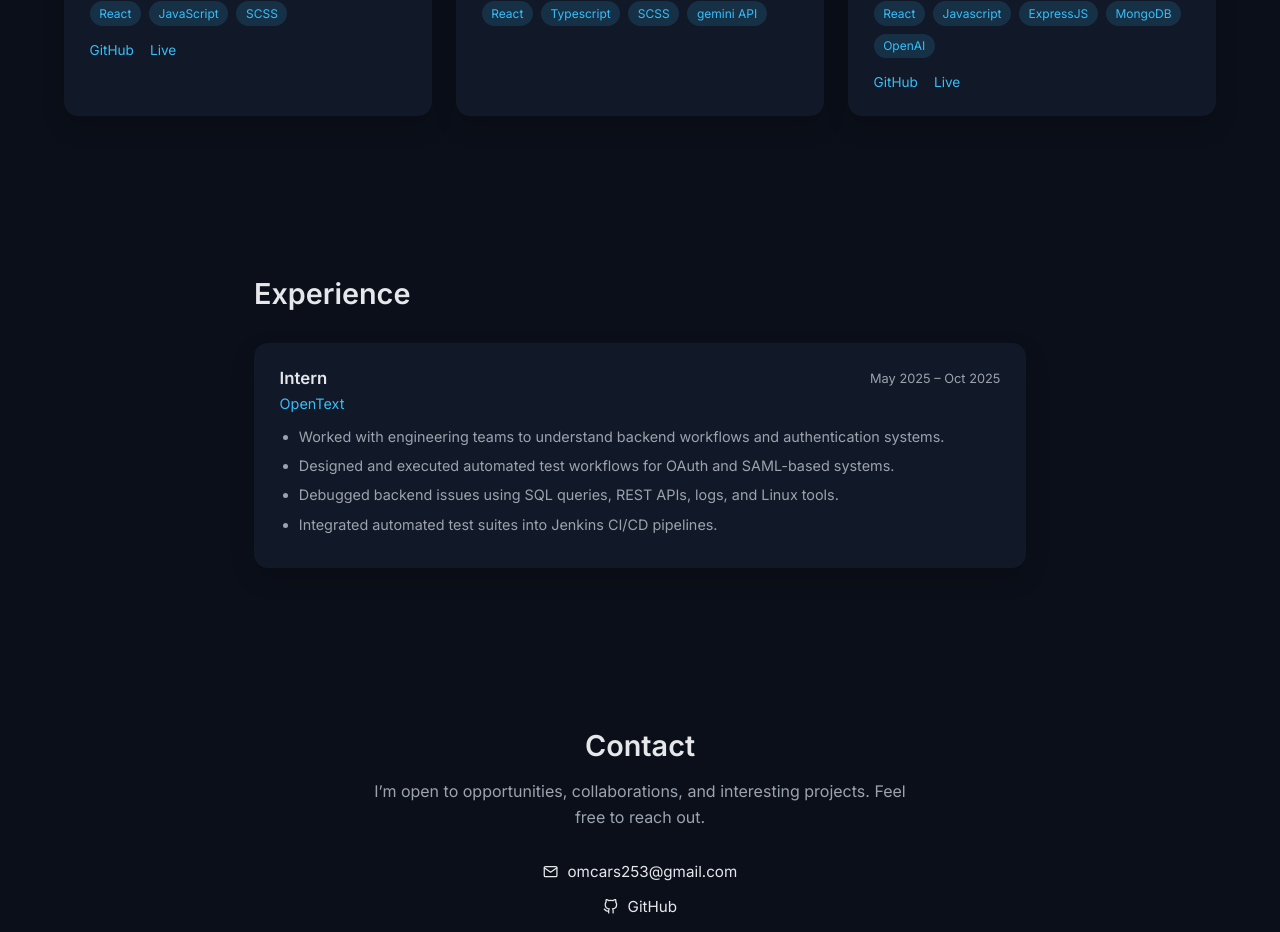
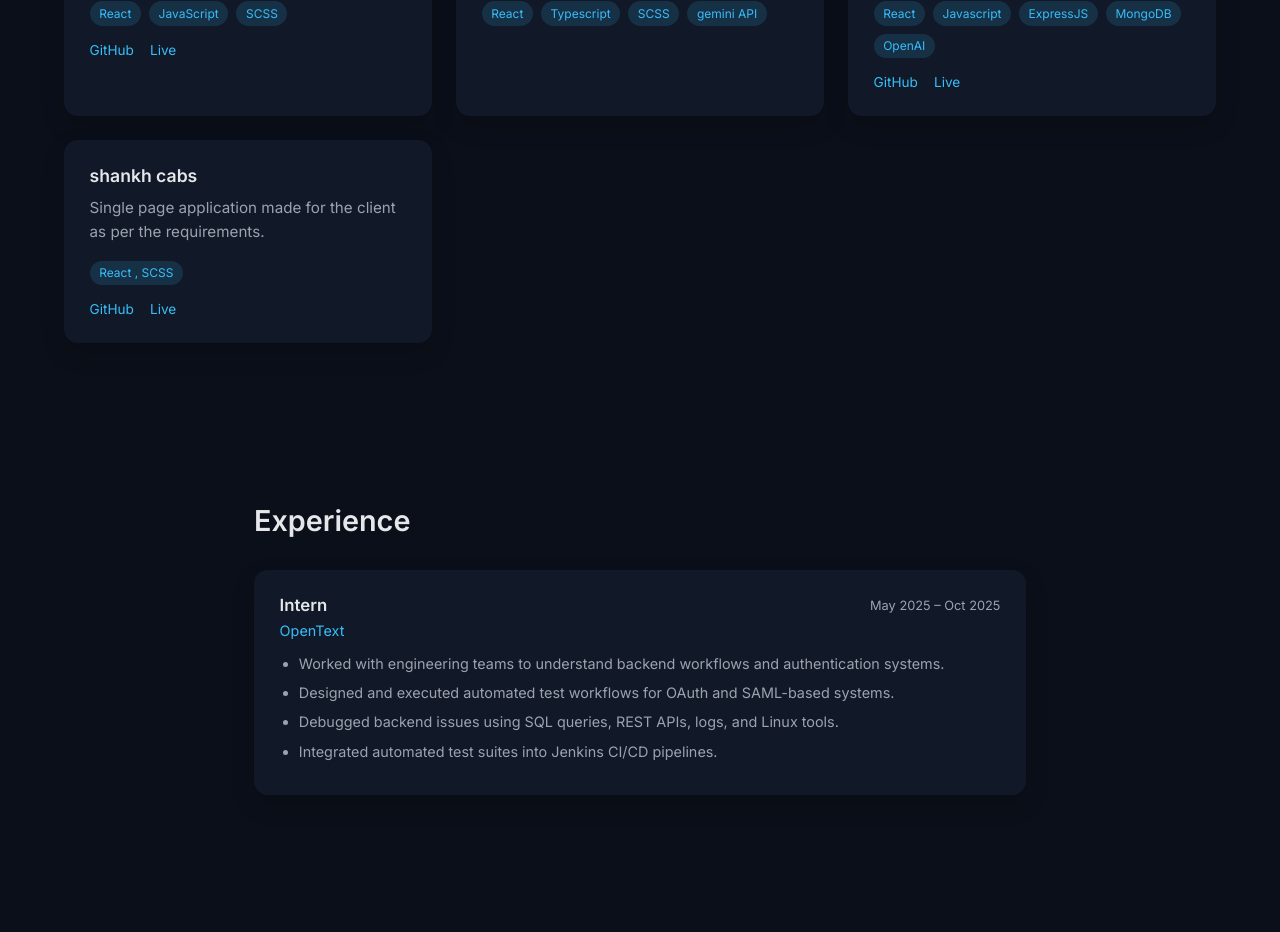
Before and after one commit to OmcarSawant/portfolio, a React (Vite) app: page / in a window 1280 px wide. Shown: the part 2236-3168 px from the top of the page. Built offline with nearby package versions, Linux system fonts and the light colour scheme.

Commit message:
Add new project 'shankh cabs' to Projects component
Added new project 'shankh cabs' with GitHub and live links.

```diff
--- a/src/components/Projects/Projects.tsx
+++ b/src/components/Projects/Projects.tsx
@@ -52,7 +52,14 @@ const projects: Project[] = [
     tech : ["React","Javascript","ExpressJS","MongoDB","OpenAI"],
     github:"https://github.com/OmcarSawant/cognify_frontend",
     live:"https://cognifychat.vercel.app/",
-  }
+  },{
+    title : "shankh cabs",
+    description:
+      "Single page application made for the client as per the requirements.",
+    tech:["React , SCSS"],
+    github : "https://github.com/OmcarSawant/shankhCabs",
+    live :"https://shankh-cabs.vercel.app/"
+  },
 ];
 
 const Projects = (): JSX.Element => {
```
